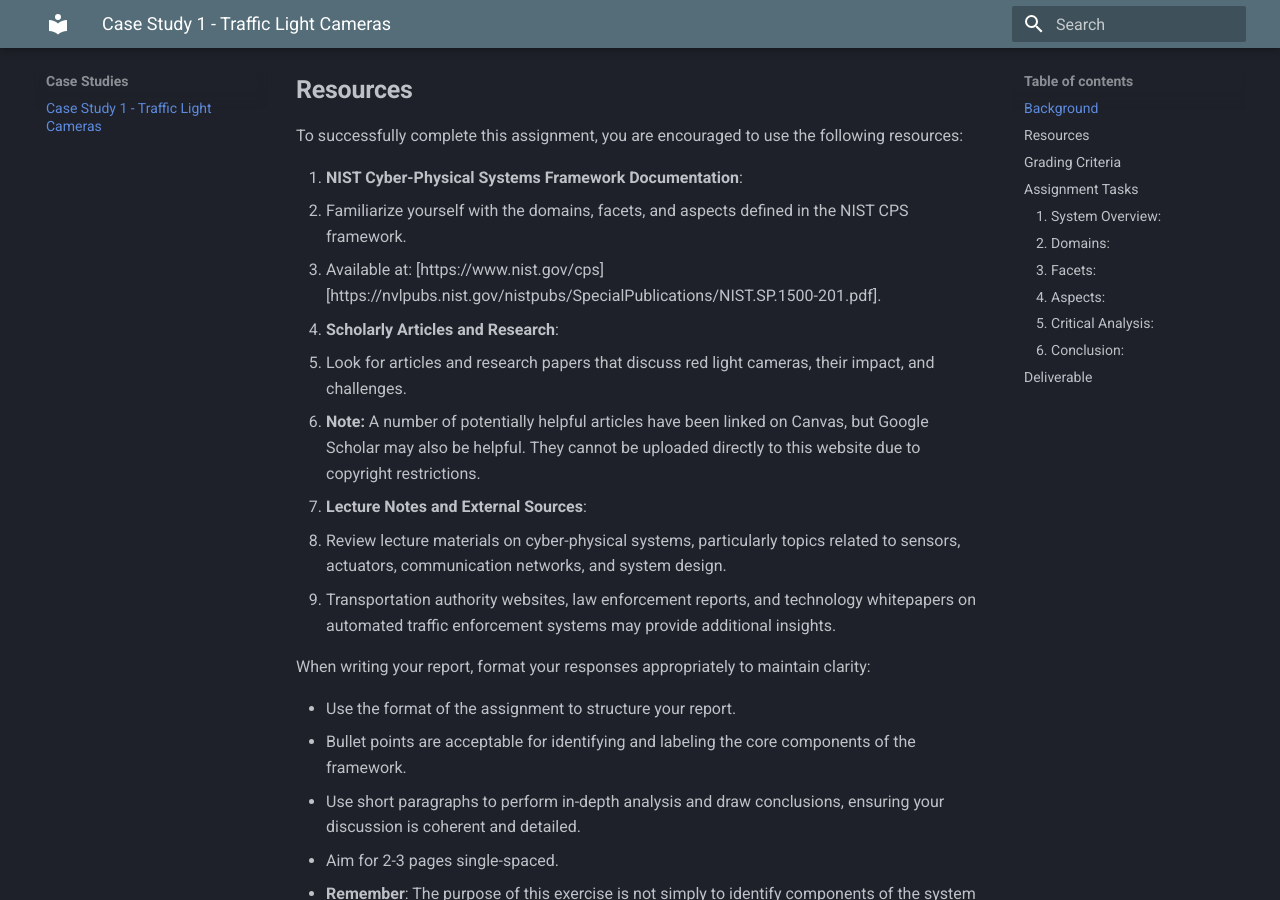
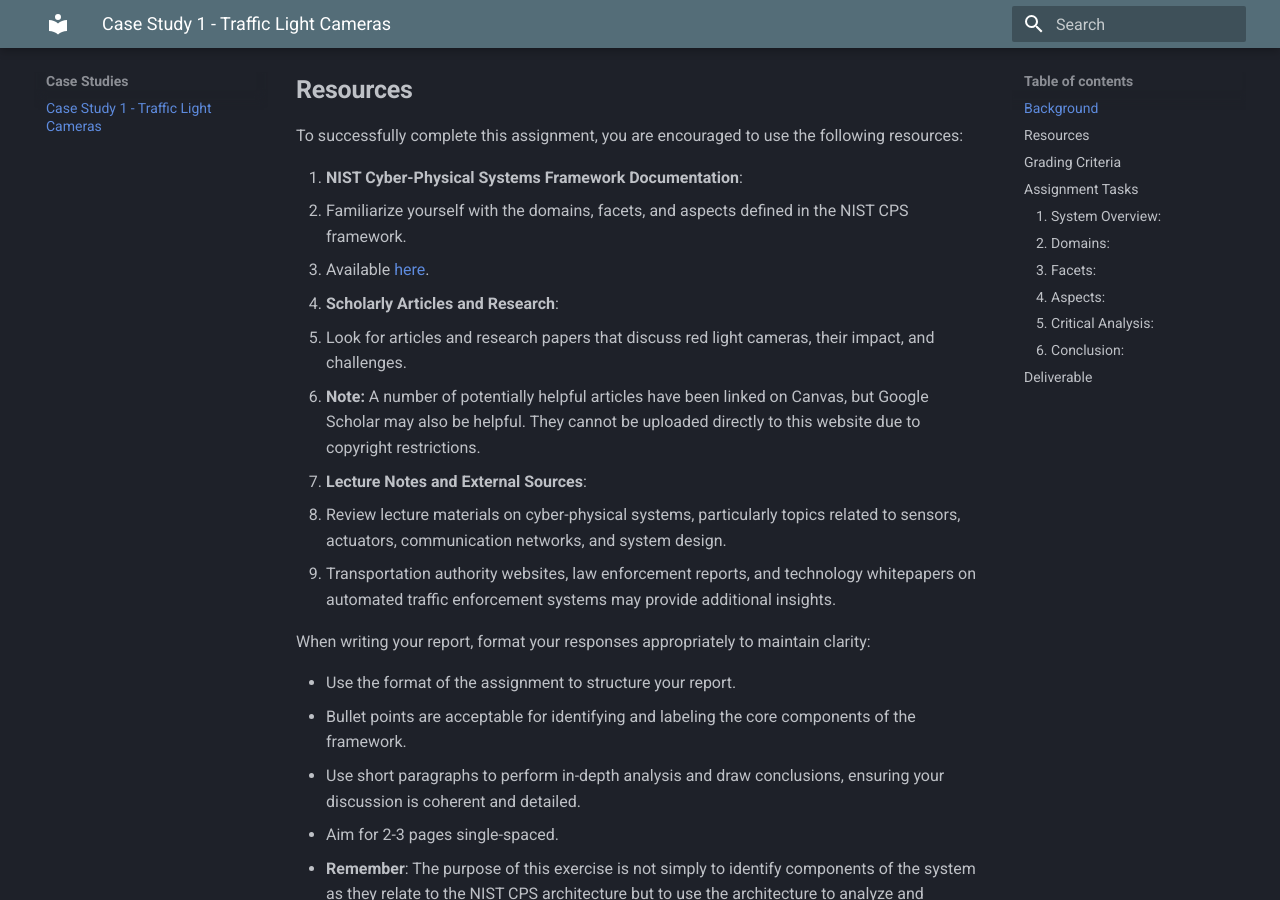
Before and after one commit to CPS-Cornell/course, an MkDocs documentation site: the page built from docs/case_studies/RedLightCameraNIST.md, in a window 1280 px wide and 900 px high, scrolled down 836 px. Built offline with MkDocs 1.6.1 and Material for MkDocs 9.7.7, drawn with Linux system fonts in a browser that asks for light colours.

Commit message:
updated bug in case study 0

```diff
--- a/docs/case_studies/RedLightCameraNIST.md
+++ b/docs/case_studies/RedLightCameraNIST.md
@@ -18,7 +18,7 @@ To successfully complete this assignment, you are encouraged to use the followin
 
 1. **NIST Cyber-Physical Systems Framework Documentation**:
    - Familiarize yourself with the domains, facets, and aspects defined in the NIST CPS framework.
-   - Available at: [https://www.nist.gov/cps][https://nvlpubs.nist.gov/nistpubs/SpecialPublications/NIST.SP.1500-201.pdf].
+   - Available [here](https://nvlpubs.nist.gov/nistpubs/SpecialPublications/NIST.SP.1500-201.pdf).
 
 2. **Scholarly Articles and Research**:
    - Look for articles and research papers that discuss red light cameras, their impact, and challenges.
```
